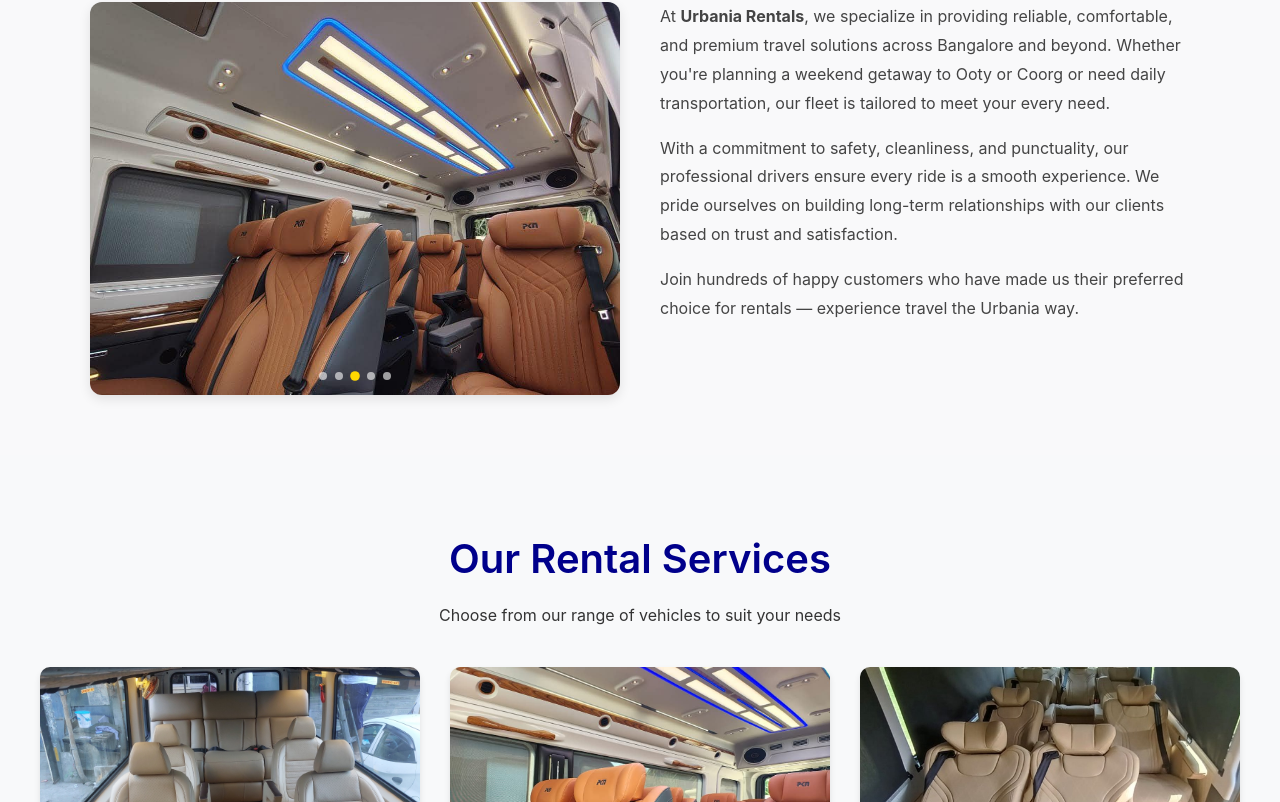
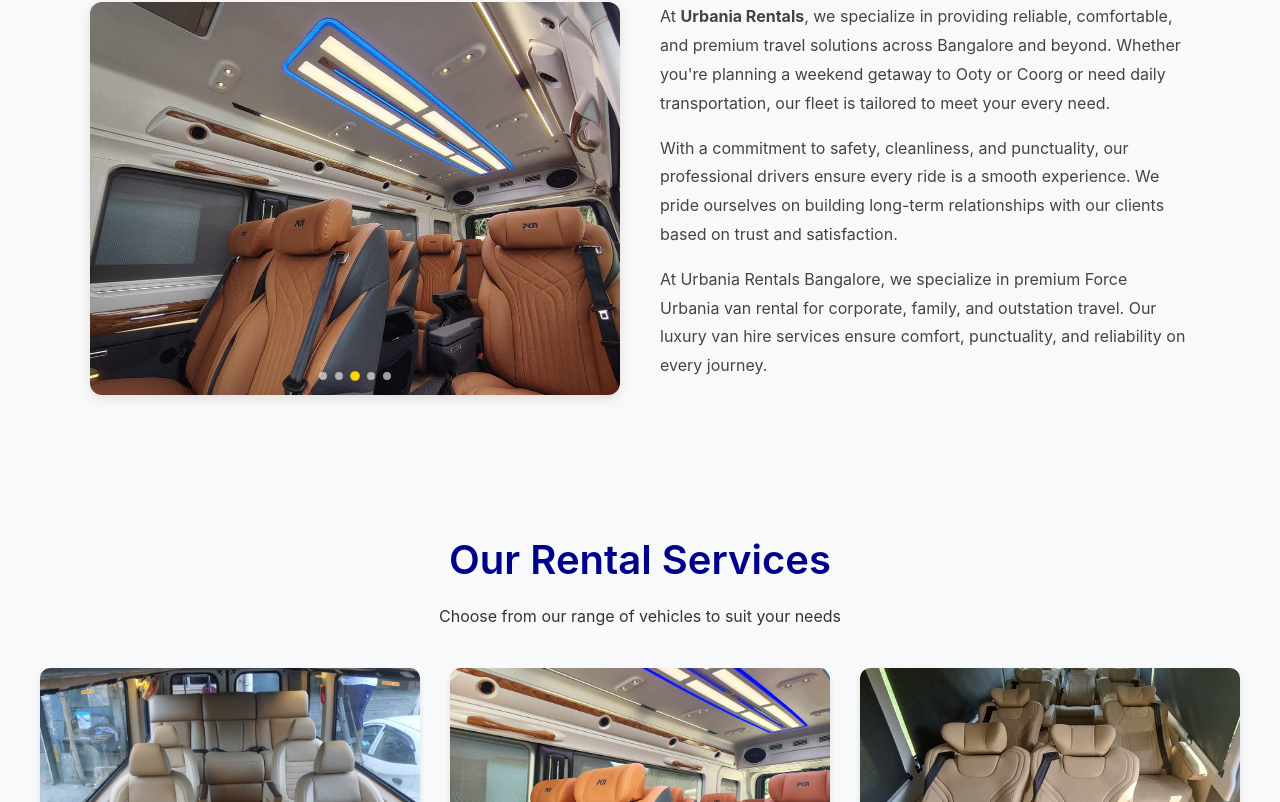
Before and after one commit to innomatricstech/urbaniaproject, a React (Vite) app: page / in a window 1280 px wide. Shown: the part 936-1738 px from the top of the page. Built offline with nearby package versions, Linux system fonts and the light colour scheme.

Commit message:
Update Home component to highlight Urbania Rentals
Replaced customer testimonial with a focus on Urbania Rentals' services.

```diff
--- a/src/Components/Home.jsx
+++ b/src/Components/Home.jsx
@@ -368,8 +368,7 @@
               clients based on trust and satisfaction.
             </p>
             <p>
-              Join hundreds of happy customers who have made us their preferred
-              choice for rentals — experience travel the Urbania way.
+              At Urbania Rentals Bangalore, we specialize in premium Force Urbania van rental for corporate, family, and outstation travel. Our luxury van hire services ensure comfort, punctuality, and reliability on every journey.
             </p>
           </div>
         </div>
```
